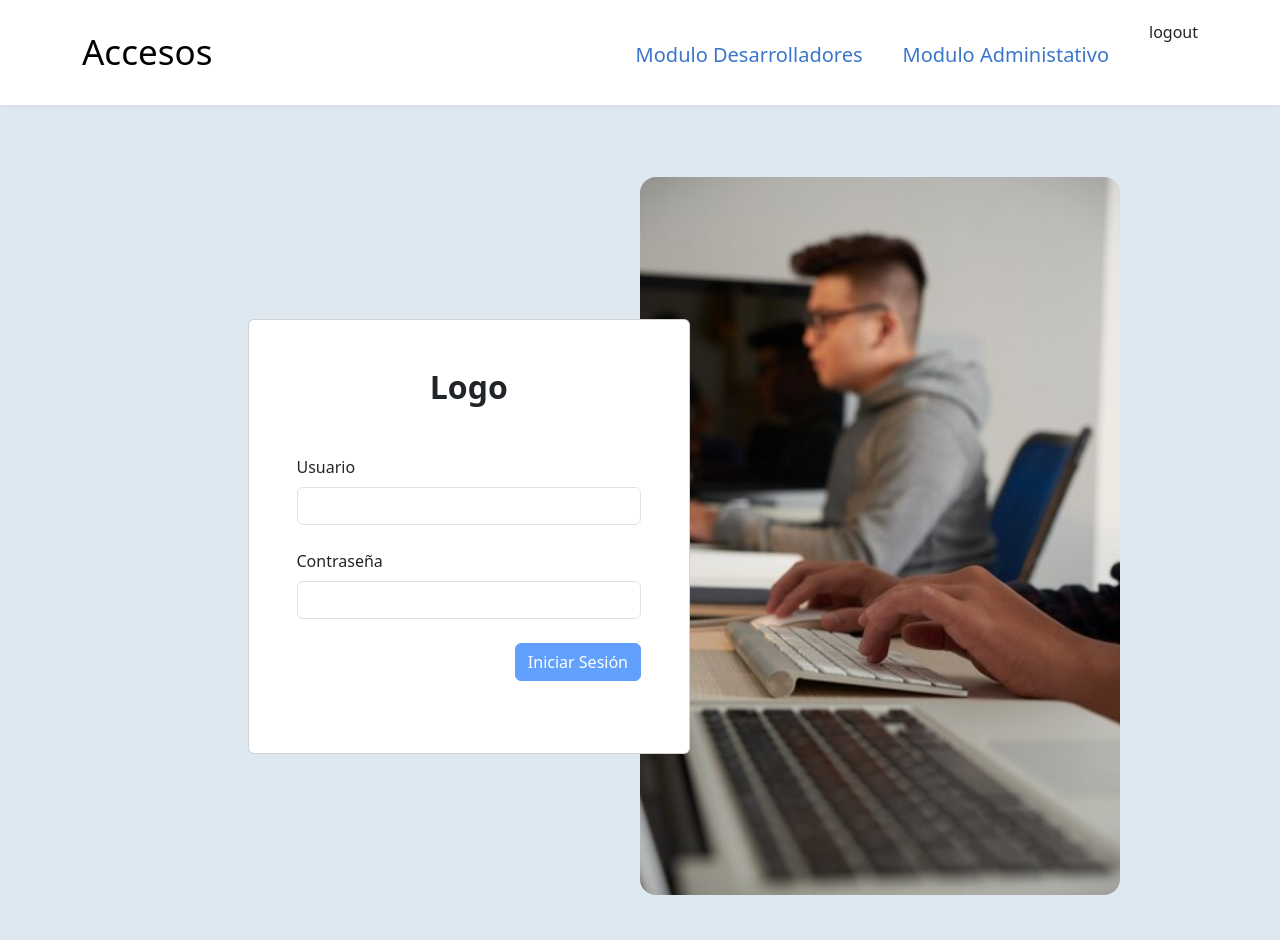
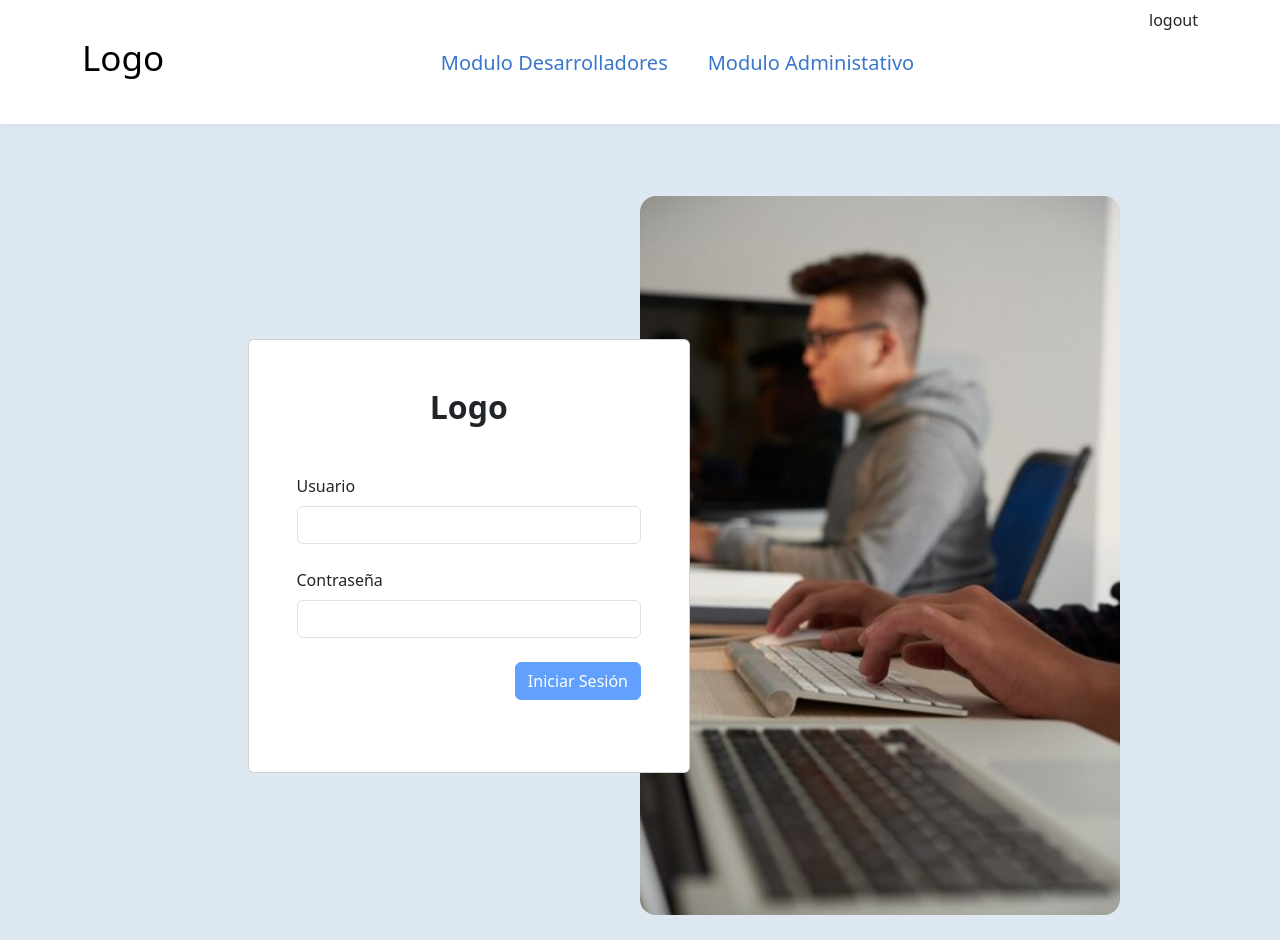
Before and after one commit to Gianefj11/tallerDevApis, an Angular app: page /auth/login in a window 1280 px wide. Built offline with nearby package versions, Linux system fonts and the light colour scheme.

Commit message:
header actualización

```diff
--- a/src/app/modules/shared/components/header/header.component.css
+++ b/src/app/modules/shared/components/header/header.component.css
@@ -7,9 +7,7 @@ header {
     z-index: 40;
     height: auto;
 }
-.logo {
-    padding: 26px 0px;
-}
+
 .logo a {
     color: #3a76cb;
     text-transform: capitalize;
--- a/src/app/modules/shared/components/header/header.component.html
+++ b/src/app/modules/shared/components/header/header.component.html
@@ -1,21 +1,21 @@
 <header>
     <div class="container">
-       <div class="row">
-          <div class="col-md-3">
+       <div class="row pt-2 pb-3">
+          <div class="col-md-3 d-flex flex-column justify-content-center">
              <div class="logo">
-                <a href="/" title="logo"> Accesos </a>
+                <a href="/" title="logo"> Logo </a>
              </div>
           </div>
-          <div class="col-md-9">
+          <div class="col-md-7 d-flex justify-content-center">
              <div class="main-menu">
                 <ul class="nav">
                    <li><a routerLink="/devs/home"> Modulo Desarrolladores </a> </li>
                    <li><a routerLink="/admin/home"> Modulo Administativo </a> </li>
                    </ul>
-                <ul class="right-nav">
-                  logout
-                </ul>
              </div>
+          </div>
+          <div class="col-md-2 d-flex justify-content-end">
+            logout
           </div>
        </div>
     </div>
```
